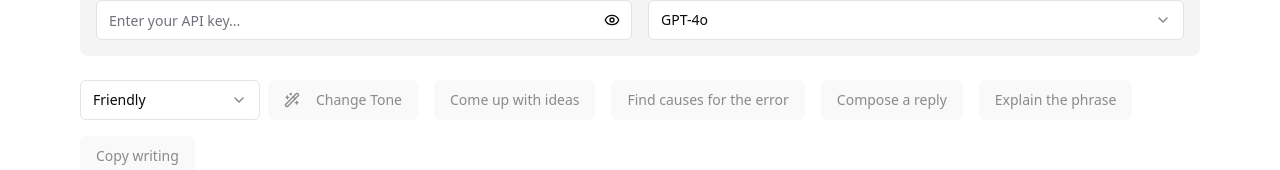
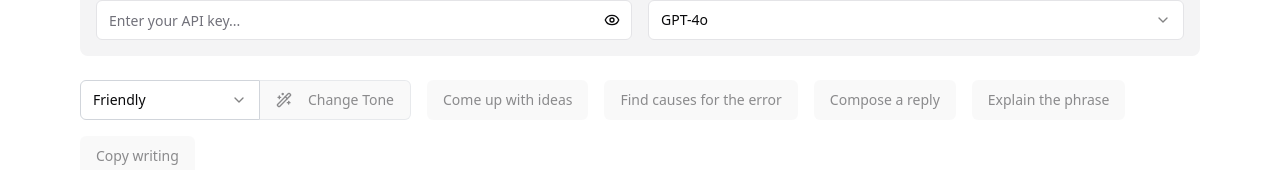
Before and after one commit to PikiLee/peditor, a React (Vite) app: page / in a window 1280 px wide. Shown: the part 128-298 px from the top of the page. Built offline with nearby package versions, Linux system fonts and the light colour scheme.

Commit message:
style: improve ActionButtonWithSelect component styling and layout

```diff
--- a/src/components/action-button-with-select.tsx
+++ b/src/components/action-button-with-select.tsx
@@ -41,9 +41,10 @@ export function ActionButtonWithSelect({
   }, [selectedValue, storageKey])
 
   return (
-    <div className="flex gap-2">
+    <div className="inline-flex">
       <Select value={selectedValue} onValueChange={setSelectedValue}>
-        <SelectTrigger className="w-[180px]">
+        <SelectTrigger className="w-[180px] border border-gray-300 rounded-l-md rounded-r-none"
+          >
           <SelectValue />
         </SelectTrigger>
         <SelectContent>
@@ -54,7 +55,12 @@ export function ActionButtonWithSelect({
           ))}
         </SelectContent>
       </Select>
-      <Button onClick={() => onAction(selectedValue)} disabled={disabled || isProcessing} variant="secondary">
+      <Button
+        onClick={() => onAction(selectedValue)}
+        disabled={disabled || isProcessing}
+        variant="secondary"
+        className="rounded-r-md rounded-l-none border border-gray-300 border-l-0"
+      >
         {isProcessing ? <Loader2 className="mr-2 h-4 w-4 animate-spin" /> : <span className="mr-2">{icon}</span>}
         {buttonText}
       </Button>
```
